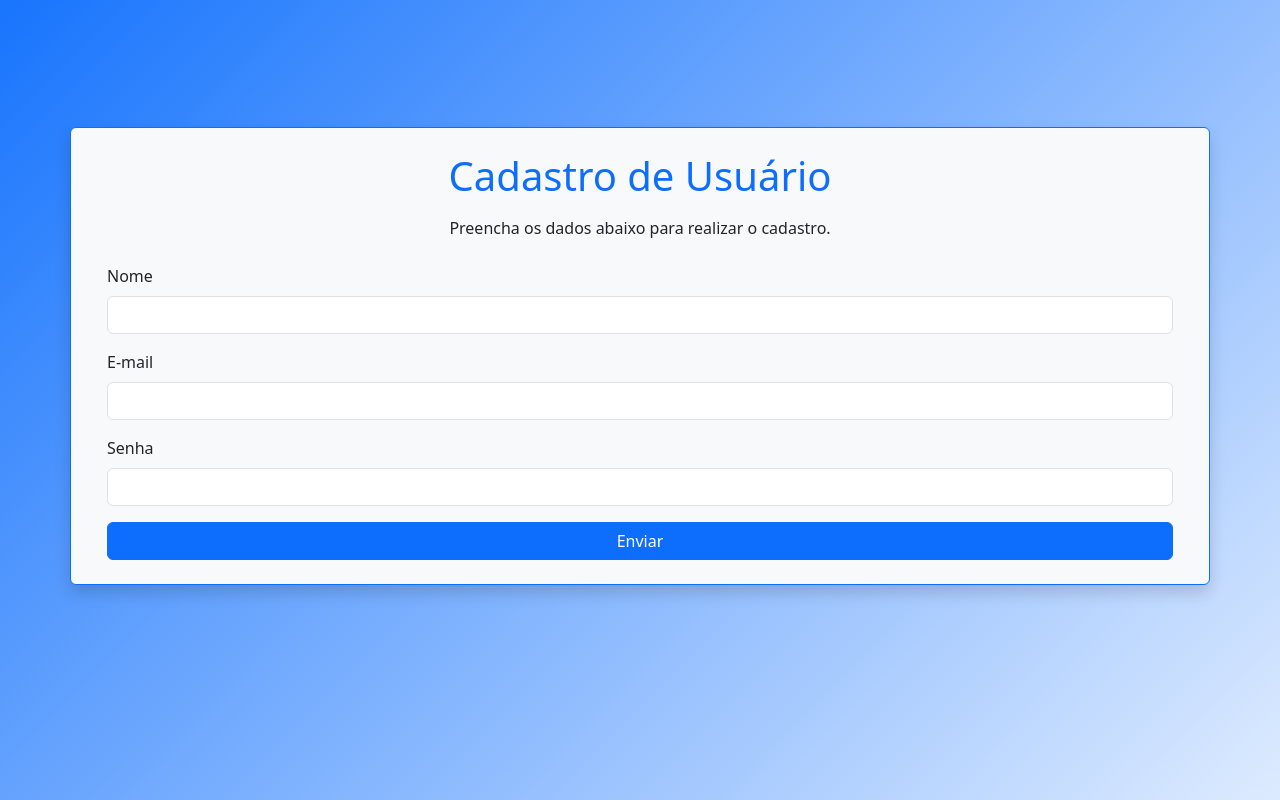
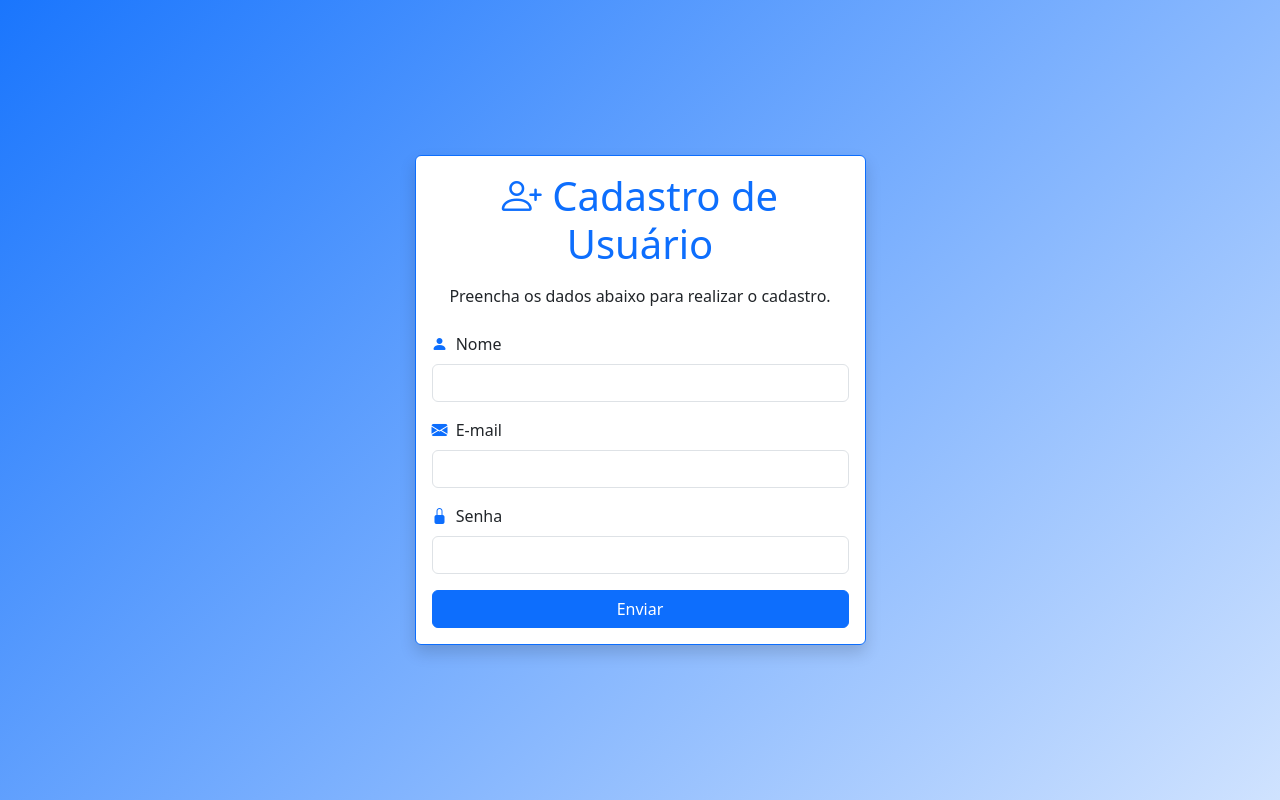
Before and after one commit to Ivysonin/tela_cadastro, a Flask app: page / in a window 1280 px wide. Run offline with Flask 3, Linux system fonts and the light colour scheme; parts of the project's set-up code (start-up, migrations or seed data) failed here and were passed over.

Commit message:
Nova estilização mais completa

```diff
--- a/app/static/style.css
+++ b/app/static/style.css
@@ -1,3 +1,9 @@
+html, body {
+  height: 100%;
+  margin: 0;
+  padding: 0;
+}
+
 body {
   background: linear-gradient(-45deg, #0d6efd, #ffffff, #0d6efd, #ffffff);
   background-size: 400% 400%;
@@ -9,3 +15,22 @@ animation: gradient 10s ease infinite;
   50% { background-position: 100% 50%; }
   100% { background-position: 0% 50%; }
 }
+
+.card {
+  border-width: 2px;
+  transition: transform 0.2s ease, box-shadow 0.2s ease;
+}
+
+.card:hover {
+  transform: scale(1.01);
+  box-shadow: 0 0.5rem 1rem rgba(0, 0, 0, 0.15);
+}
+
+.form-label i {
+  color: #0d6efd;
+}
+
+.btn-primary:hover {
+  background-color: #0b5ed7;
+  border-color: #0a58ca;
+}
--- a/app/templates/cadastrar.html
+++ b/app/templates/cadastrar.html
@@ -2,39 +2,49 @@
 <html lang="pt-BR">
 <head>
   <meta charset="UTF-8" />
-  <meta name="viewport" content="width=device-width, initial-scale=1.0"/>
+  <meta name="viewport" content="width=device-width, initial-scale=1.0" />
   <title>Cadastrar</title>
 
   <link rel="stylesheet" href="{{ url_for('static', filename='style.css') }}">
   <link href="https://cdn.jsdelivr.net/npm/bootstrap@5.3.5/dist/css/bootstrap.min.css" rel="stylesheet" />
-  <link rel="stylesheet" href="https://cdn.jsdelivr.net/npm/bootstrap-icons@1.10.5/font/bootstrap-icons.css" />
+  <link href="https://cdn.jsdelivr.net/npm/bootstrap-icons@1.10.5/font/bootstrap-icons.css" rel="stylesheet" />
 </head>
-<body class="d-flex justify-content-center align-items-center" style="min-height: 80vh;">
-  <div class="container mt-5">
-    <div class="row mt-4 p-4 rounded border border-primary shadow text-center bg-light">
-      <h1 class="mb-3 text-primary">Cadastro de Usuário</h1>
+<body class="bg-light d-flex justify-content-center align-items-center min-vh-100">
+  <div class="container">
+    <div class="row justify-content-center">
+      <div class="col-md-6 col-lg-5">
+        <div class="card shadow border-primary">
+          <div class="card-body text-center">
+            <h1 class="text-primary mb-3">
+              <i class="bi bi-person-plus"></i> Cadastro de Usuário
+            </h1>
             <p class="mb-4">Preencha os dados abaixo para realizar o cadastro.</p>
 
             <form method="POST">
               {{ form.csrf_token }}
 
               <div class="mb-3 text-start">
-          {{ form.nome.label(class="form-label") }}
+                <label class="form-label">
+                  <i class="bi bi-person-fill me-1"></i> {{ form.nome.label.text }}
+                </label>
                 {{ form.nome(class="form-control") }}
               </div>
 
               <div class="mb-3 text-start">
-          {{ form.email.label(class="form-label") }}
+                <label class="form-label">
+                  <i class="bi bi-envelope-fill me-1"></i> {{ form.email.label.text }}
+                </label>
                 {{ form.email(class="form-control") }}
               </div>
 
               {% for erro in form.email.errors %}
-          <div class="alert alert-danger">{{ erro }}</div>
+              <div class="alert alert-danger py-1 px-2 mb-2">{{ erro }}</div>
               {% endfor %}
 
-
               <div class="mb-3 text-start">
-          {{ form.senha.label(class="form-label") }}
+                <label class="form-label">
+                  <i class="bi bi-lock-fill me-1"></i> {{ form.senha.label.text }}
+                </label>
                 {{ form.senha(class="form-control") }}
               </div>
 
@@ -42,6 +52,9 @@
             </form>
           </div>
         </div>
+      </div>
+    </div>
+  </div>
 
   <script src="https://cdn.jsdelivr.net/npm/bootstrap@5.3.5/dist/js/bootstrap.bundle.min.js"></script>
 </body>
```
Lines whose indentation alone changed are shown as unchanged.
